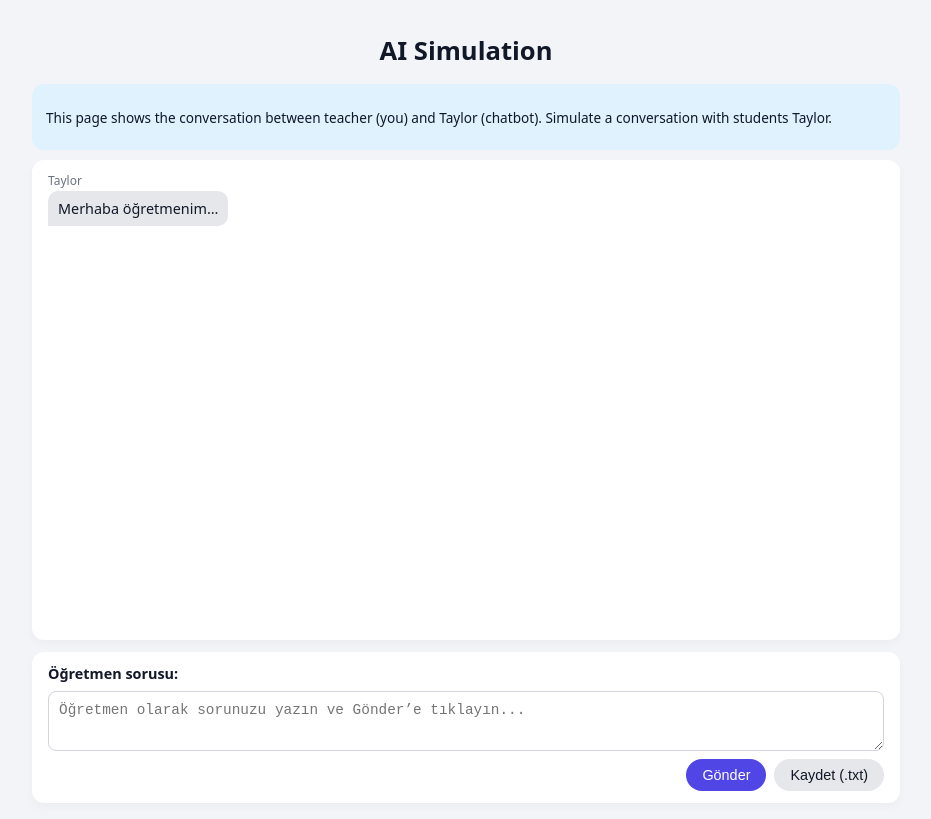
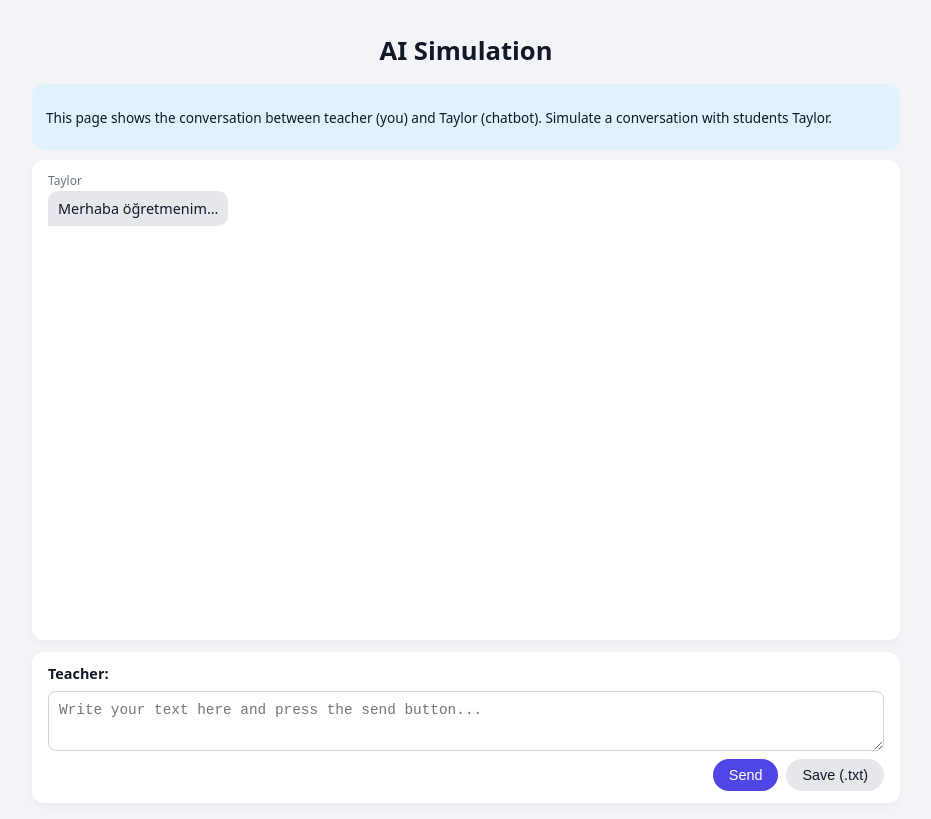
Before and after one commit to selenshere/virtualstudent, a plain HTML site: page index.html in a window 1280 px wide. Shown: the whole page, without its empty margins (174-1105 px from the left). Drawn offline with Linux system fonts and the light colour scheme.

Commit message:
Update index.html

```diff
--- a/index.html
+++ b/index.html
@@ -22,17 +22,17 @@
 
     <form id="chatForm" class="input-area">
       <label for="userInput" class="input-label">
-        Öğretmen sorusu:
+        Teacher:
       </label>
       <textarea
         id="userInput"
         rows="2"
-        placeholder="Öğretmen olarak sorunuzu yazın ve Gönder’e tıklayın..."
+        placeholder="Write your text here and press the send button..."
       ></textarea>
 
       <div class="buttons">
-        <button type="submit" id="sendBtn">Gönder</button>
-        <button type="button" id="saveBtn">Kaydet (.txt)</button>
+        <button type="submit" id="sendBtn">Send</button>
+        <button type="button" id="saveBtn">Save (.txt)</button>
       </div>
     </form>
   </div>
```
